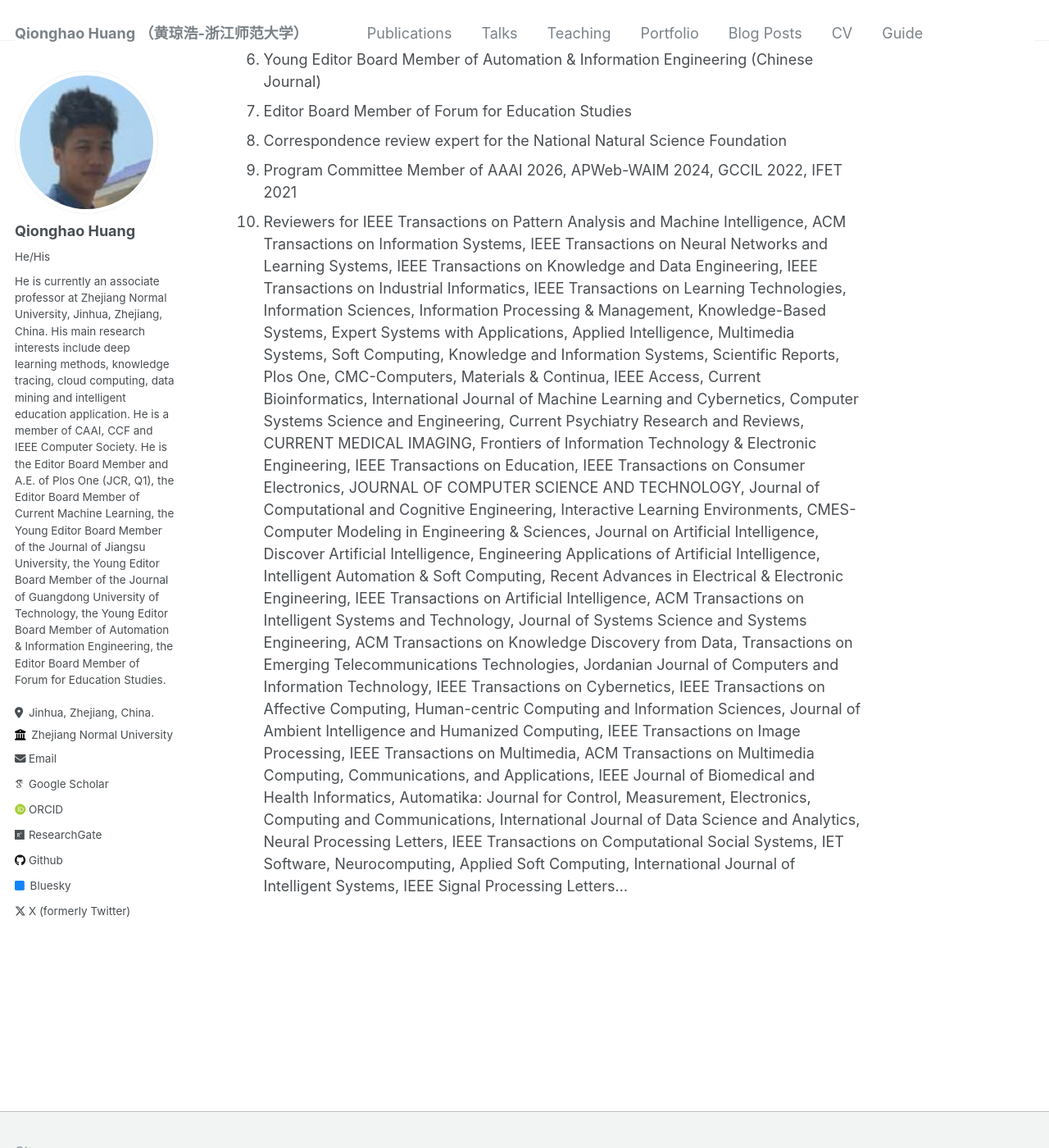
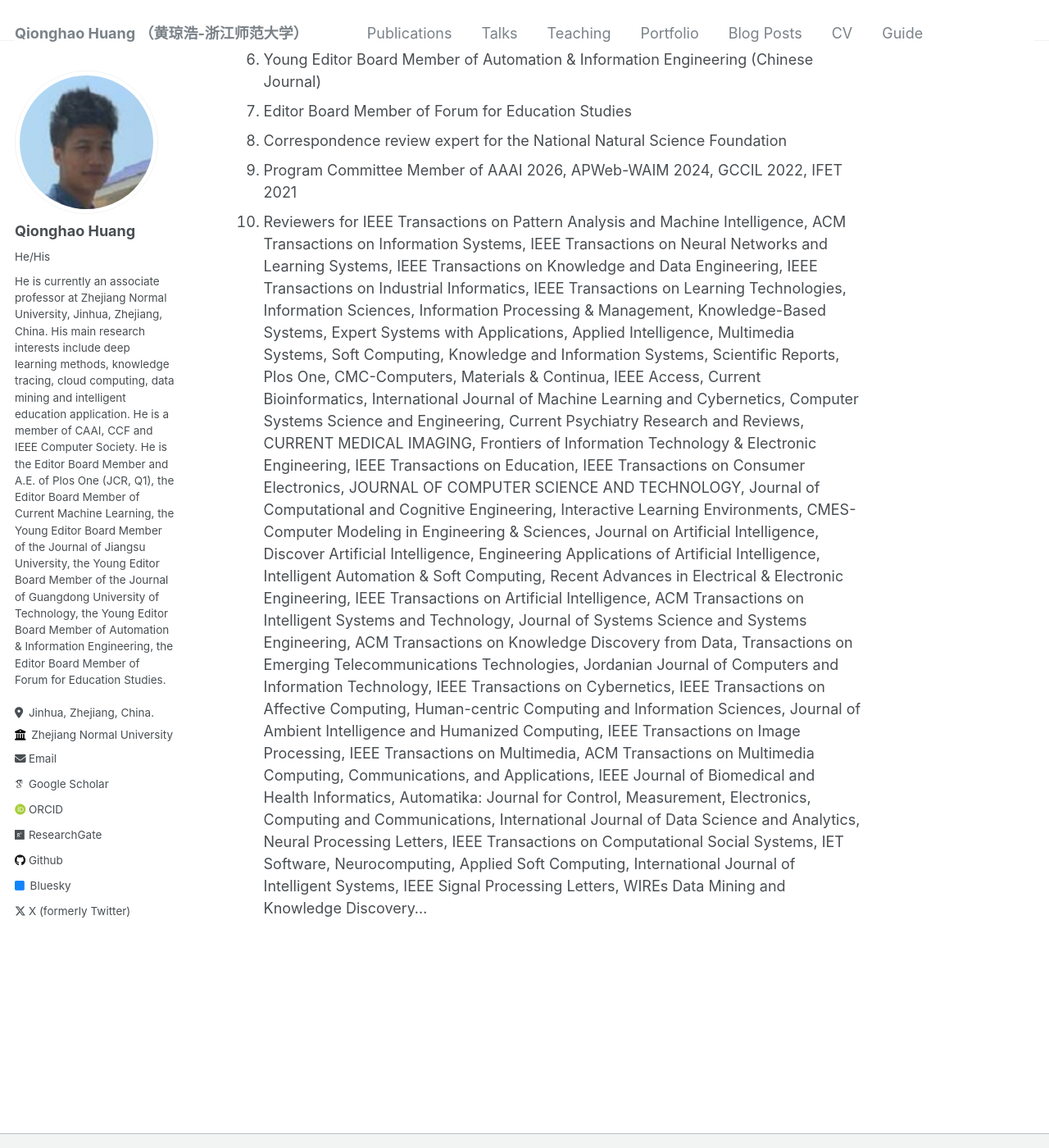
Before and after one commit to qhhuang-ai/qhhuang-ai.github.io, a Jekyll site: the page built from _pages/about.md, in a window 1280 px wide and 1400 px high, scrolled down 10425 px. Shown: the whole window at 82% size. Built offline with Jekyll 4.4.1, drawn with Linux system fonts in a browser that asks for light colours; some web fonts are replaced; a script that is not in the unit is left out; comment, search, counter and statistics services are not loaded.

Commit message:
update CV!

```diff
--- a/_pages/about.md
+++ b/_pages/about.md
@@ -107,4 +107,4 @@
 1. Correspondence review expert for the National Natural Science Foundation
 1. Program Committee Member of AAAI 2026, APWeb-WAIM 2024, GCCIL 2022, IFET 2021
 1. Reviewers for IEEE Transactions on Pattern Analysis and Machine Intelligence, ACM Transactions on Information Systems, IEEE Transactions on Neural Networks and Learning Systems, IEEE Transactions on Knowledge and Data Engineering, IEEE Transactions on Industrial Informatics, IEEE Transactions on Learning Technologies, Information Sciences, Information Processing & Management, Knowledge-Based Systems, Expert Systems with Applications, Applied Intelligence, Multimedia Systems, Soft Computing, Knowledge and Information Systems, Scientific Reports, Plos One, CMC-Computers, Materials & Continua,  IEEE Access, Current Bioinformatics, International Journal of Machine Learning and Cybernetics, Computer Systems Science and Engineering, Current Psychiatry Research and Reviews, CURRENT MEDICAL IMAGING,  Frontiers of Information Technology & Electronic Engineering, IEEE Transactions on Education, IEEE Transactions on Consumer Electronics, JOURNAL OF COMPUTER SCIENCE AND TECHNOLOGY, Journal of Computational and Cognitive Engineering, Interactive Learning Environments, CMES-Computer Modeling in Engineering & Sciences, Journal on Artificial Intelligence, Discover Artificial Intelligence, Engineering Applications of Artificial Intelligence,
-Intelligent Automation & Soft Computing, Recent Advances in Electrical & Electronic Engineering, IEEE Transactions on Artificial Intelligence, ACM Transactions on Intelligent Systems and Technology, Journal of Systems Science and Systems Engineering, ACM Transactions on Knowledge  Discovery from Data, Transactions on Emerging Telecommunications Technologies, Jordanian Journal of Computers and Information Technology, IEEE Transactions on Cybernetics, IEEE Transactions on Affective Computing, Human-centric Computing and Information Sciences, Journal of Ambient Intelligence and Humanized Computing, IEEE Transactions on Image Processing, IEEE Transactions on Multimedia, ACM Transactions on Multimedia Computing, Communications, and Applications, IEEE Journal of Biomedical and Health Informatics, Automatika: Journal for Control, Measurement, Electronics, Computing and Communications, International Journal of Data Science and Analytics, Neural Processing Letters, IEEE Transactions on Computational Social Systems, IET Software, Neurocomputing, Applied Soft Computing, International Journal of Intelligent Systems, IEEE Signal Processing Letters...
+Intelligent Automation & Soft Computing, Recent Advances in Electrical & Electronic Engineering, IEEE Transactions on Artificial Intelligence, ACM Transactions on Intelligent Systems and Technology, Journal of Systems Science and Systems Engineering, ACM Transactions on Knowledge  Discovery from Data, Transactions on Emerging Telecommunications Technologies, Jordanian Journal of Computers and Information Technology, IEEE Transactions on Cybernetics, IEEE Transactions on Affective Computing, Human-centric Computing and Information Sciences, Journal of Ambient Intelligence and Humanized Computing, IEEE Transactions on Image Processing, IEEE Transactions on Multimedia, ACM Transactions on Multimedia Computing, Communications, and Applications, IEEE Journal of Biomedical and Health Informatics, Automatika: Journal for Control, Measurement, Electronics, Computing and Communications, International Journal of Data Science and Analytics, Neural Processing Letters, IEEE Transactions on Computational Social Systems, IET Software, Neurocomputing, Applied Soft Computing, International Journal of Intelligent Systems, IEEE Signal Processing Letters, WIREs Data Mining and Knowledge Discovery...
```
